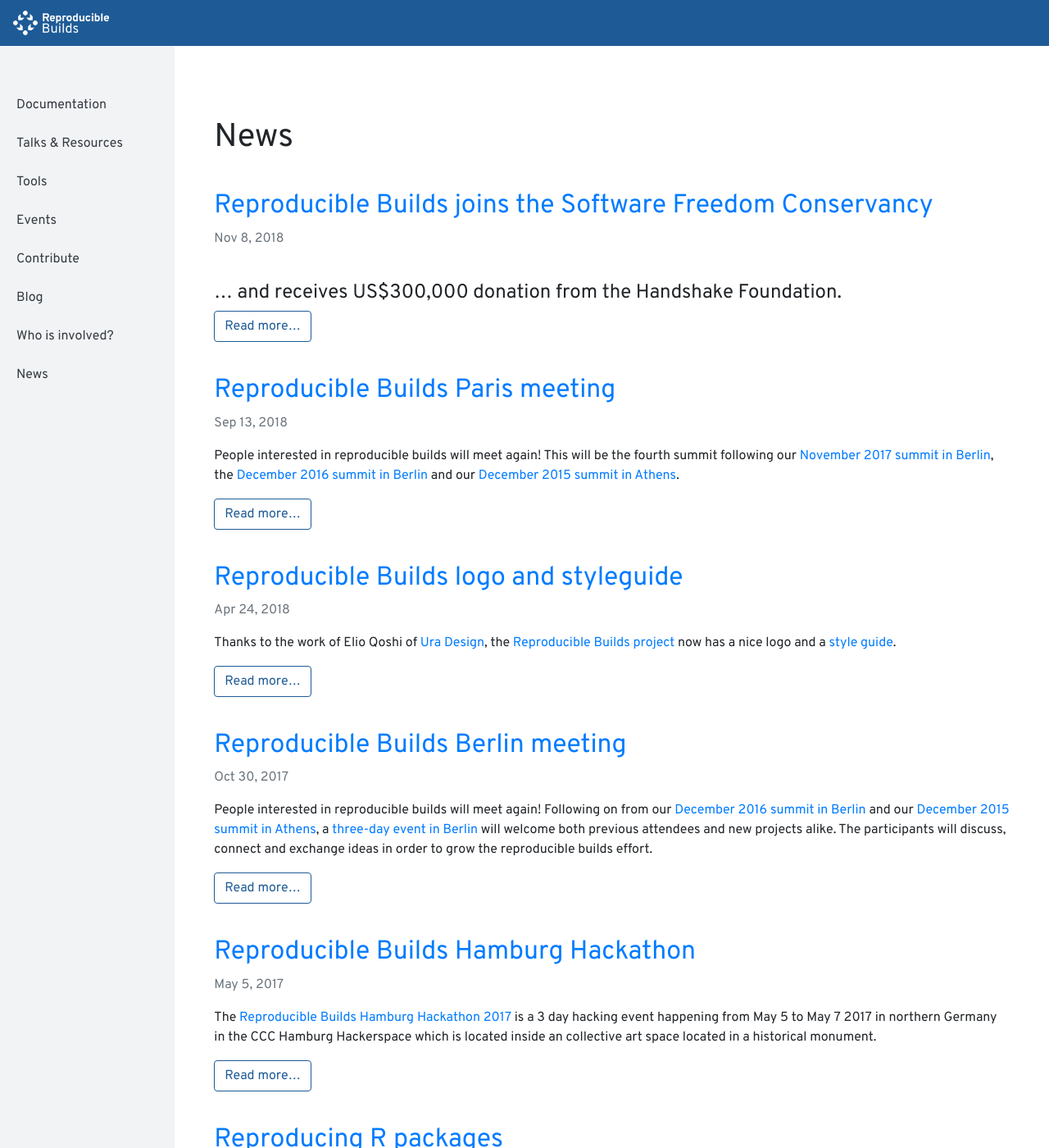
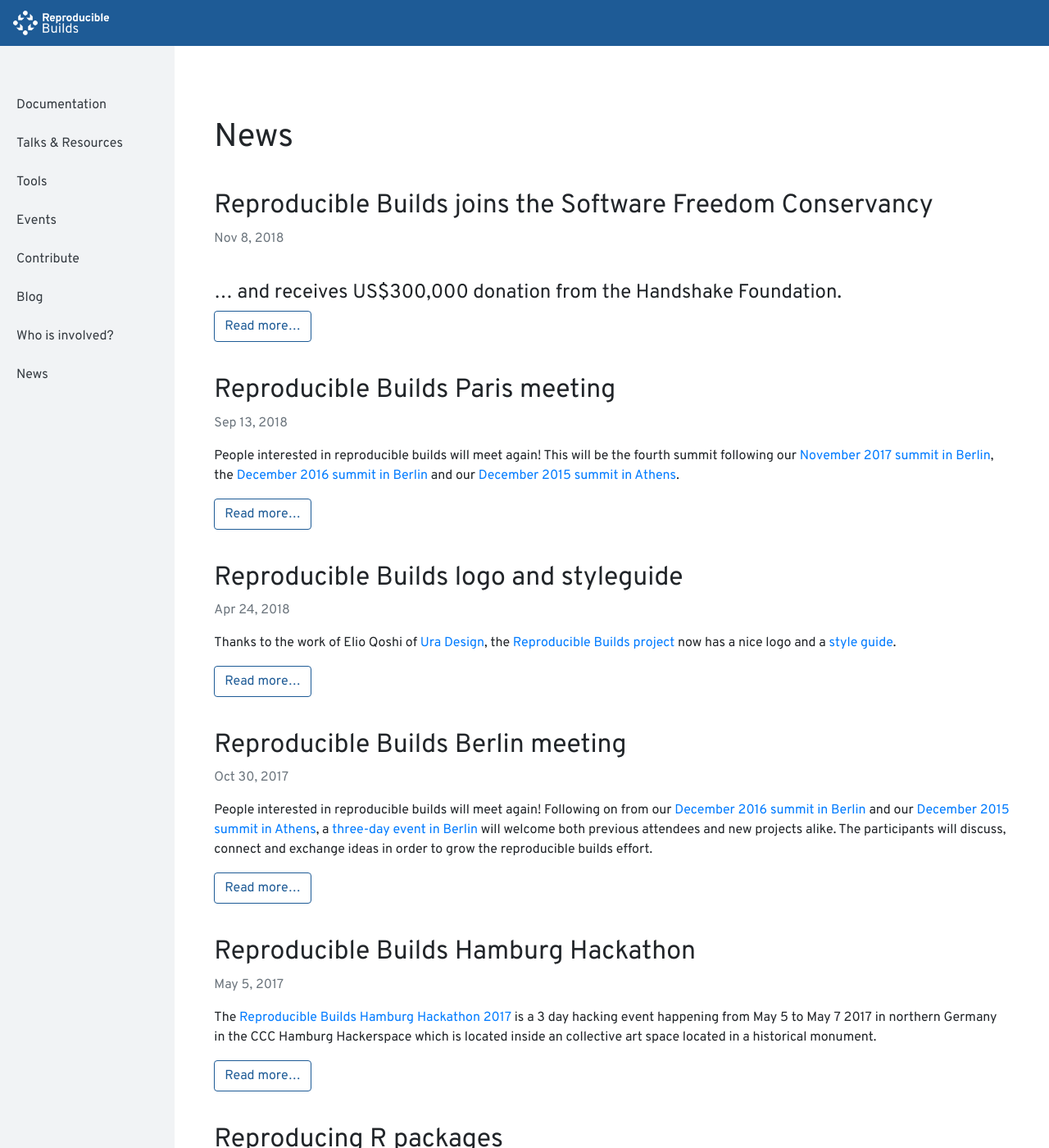
Before and after one commit to prototypefund/reproducible-website, a Jekyll site: the page built from news.md, in a window 1280 px wide and 1400 px high. Shown: the whole window at 82% size. Built offline with Jekyll 4.4.1, drawn with Linux system fonts in a browser that asks for light colours.

Commit message:
Linked titles should not be blue by default.

```diff
--- a/assets/styles/custom.scss
+++ b/assets/styles/custom.scss
@@ -1,6 +1,10 @@
 main {
   h1, h2, h3, h4, h5, h6 {
     margin-top: 2.5rem;
+  }
+
+  h1 a, h2 a, h3 a, h4 a, h5 a, h6 a {
+    color: inherit;
   }
 
   img {
```
